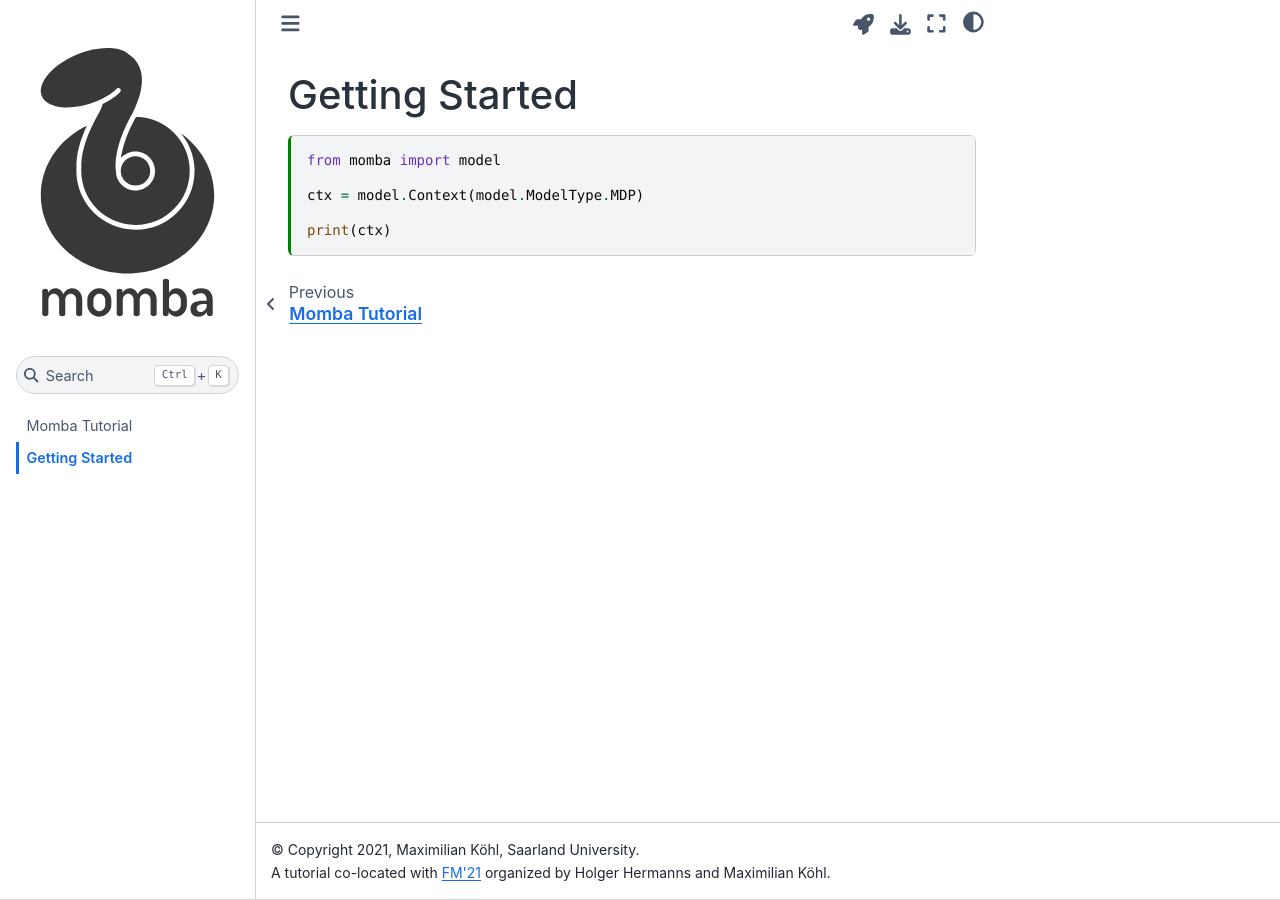
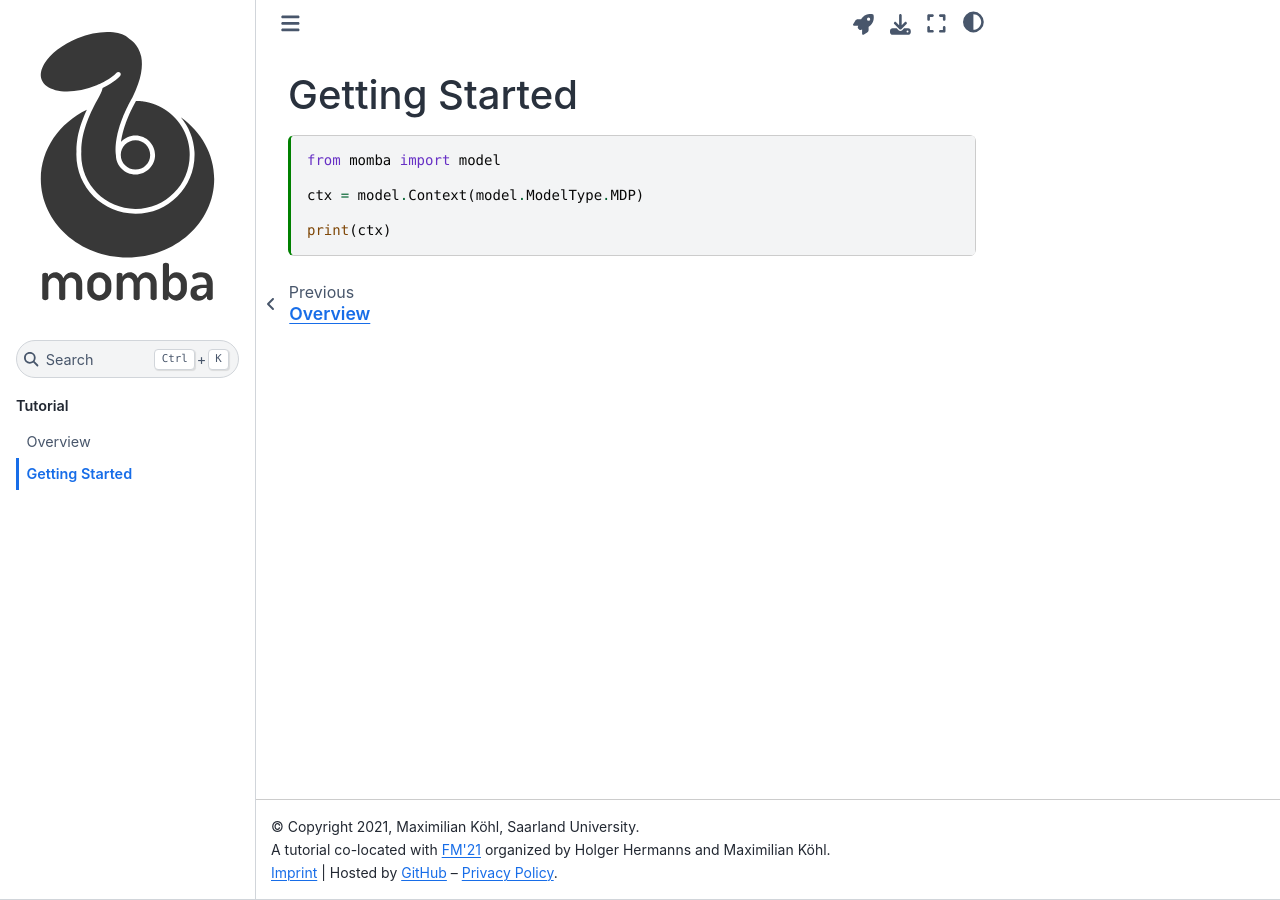
Before and after one commit to udsdepend/fm21-momba-tutorial, a Jupyter Book: the page built from book/tutorial/getting-started.md, in a window 1280 px wide. Built offline with Jupyter Book 1.0.4 settings and Sphinx 7.4.7 and the Sphinx Book theme 1.1.4, drawn with Linux system fonts in a browser that asks for light colours.

Commit message:
update structure

```diff
--- a/book/_config.yml
+++ b/book/_config.yml
@@ -1,11 +1,16 @@
-title: Momba Tutorial
+title: "FM'21: Momba Tutorial"
 author: ""
 email: koehl@cs.uni-saarland.de
 logo: images/logo_with_text.svg
 copyright: 2021, Maximilian Köhl, Saarland University
 html:
+  home_page_in_navbar: false
   extra_navbar: ""
-  extra_footer: A tutorial co-located with  <a href="http://lcs.ios.ac.cn/fm2021/">FM'21</a> organized by Holger Hermanns and Maximilian Köhl.
+  extra_footer: |
+    A tutorial co-located with <a href="http://lcs.ios.ac.cn/fm2021/">FM'21</a> organized by Holger Hermanns and Maximilian Köhl.
+    <br>
+    <a href="https://www.uni-saarland.de/impressum.html">Imprint</a>
+    | Hosted by <a href="https://github.com">GitHub</a> – <a href="https://docs.github.com/en/github/site-policy/github-privacy-statement#github-pages">Privacy Policy</a>.
 
 repository:
   url: https://github.com/udsdepend/fm21-momba-tutorial
--- a/book/_toc.yml
+++ b/book/_toc.yml
@@ -1,4 +1,7 @@
 format: jb-book
 root: index
-chapters:
-- file: getting-started
+parts:
+- caption: Tutorial
+  chapters:
+  - file: tutorial/overview
+  - file: tutorial/getting-started
--- /dev/null
+++ b/book/tutorial/overview.md
@@ -0,0 +1 @@
+# Overview
```
Also changed, not shown: book/index.md (+1 -1 lines), book/tutorial/getting-started.md (renamed from book/getting-started.md).
